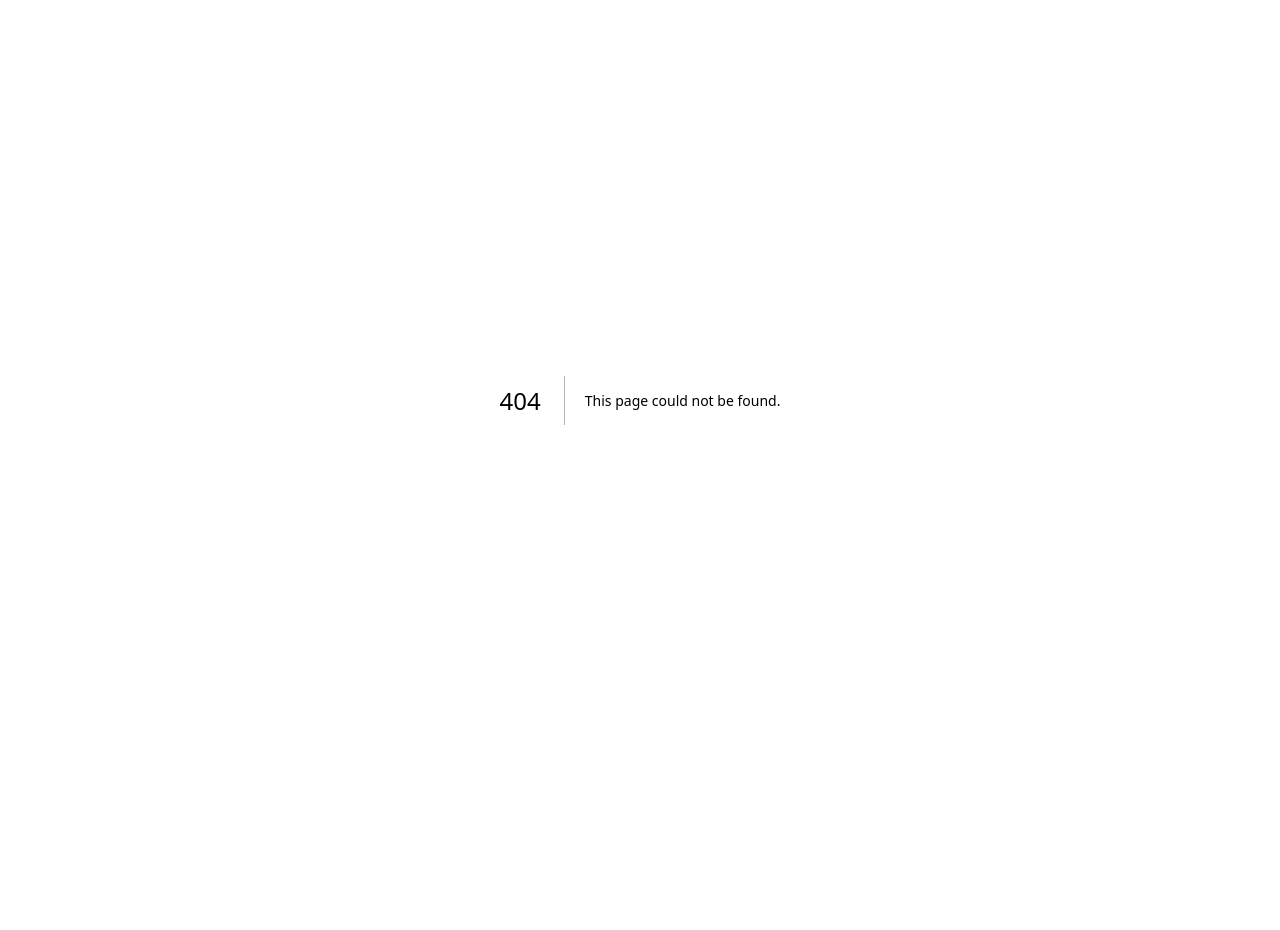
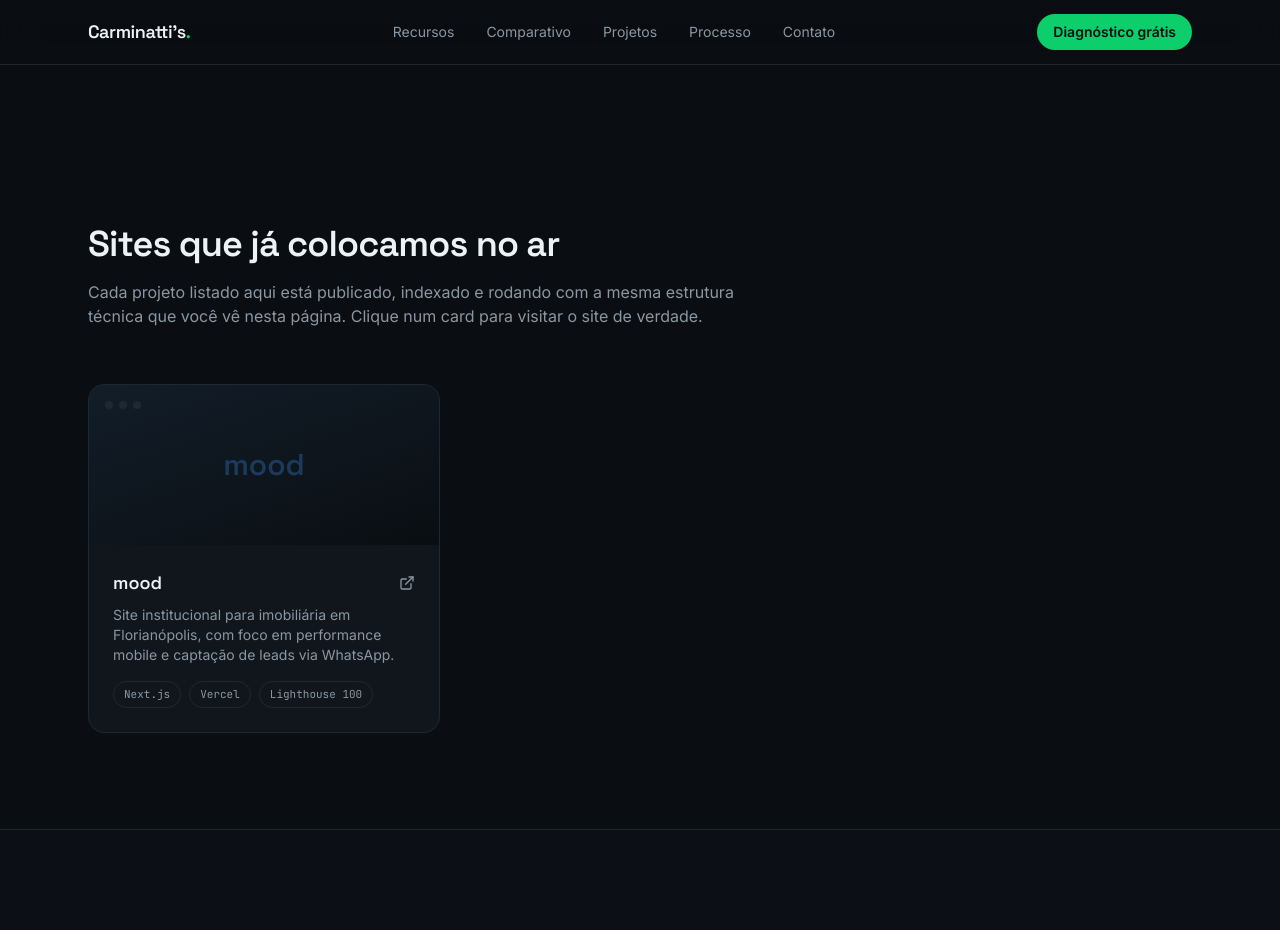
Before and after one commit to Joao-Carminatti/carminattis-website, a Next.js app: page /projetos in a window 1280 px wide. Before the commit this address had no page. Shown: the top 930 px of the page. Before the commit the page ends 800 px from the top, so only its background shows below. Built offline with nearby package versions, Linux system fonts and the light colour scheme.

Commit message:
Adiciona página de projetos e depoimentos, move Header/Footer para o layout

```diff
--- a/app/layout.tsx
+++ b/app/layout.tsx
@@ -1,6 +1,8 @@
 import type { Metadata, Viewport } from "next";
 import { Space_Grotesk, Inter, JetBrains_Mono } from "next/font/google";
 import "./globals.css";
+import Header from "@/components/Header";
+import Footer from "@/components/Footer";
 import { SITE_DESCRIPTION, SITE_NAME, SITE_URL } from "@/lib/constants";
 
 const spaceGrotesk = Space_Grotesk({
@@ -100,7 +102,9 @@ export default function RootLayout({
         >
           Pular para o conteúdo principal
         </a>
+        <Header />
         {children}
+        <Footer />
         <script
           type="application/ld+json"
           dangerouslySetInnerHTML={{ __html: JSON.stringify(jsonLd) }}
--- a/app/page.tsx
+++ b/app/page.tsx
@@ -1,7 +1,5 @@
 import dynamic from "next/dynamic";
-import Header from "@/components/Header";
 import Hero from "@/components/Hero";
-import Footer from "@/components/Footer";
 
 // Seções abaixo da dobra são isoladas em chunks separados: reduzem o bundle
 // inicial sem perder SEO, pois next/dynamic ainda renderiza no servidor
@@ -23,15 +21,11 @@ function SectionSkeleton() {
 
 export default function Home() {
   return (
-    <>
-      <Header />
     <main id="conteudo-principal">
       <Hero />
       <Features />
       <PerformanceComparator />
       <DeliveryTimeline />
     </main>
-      <Footer />
-    </>
   );
 }
--- /dev/null
+++ b/app/projetos/page.tsx
@@ -0,0 +1,18 @@
+import type { Metadata } from "next";
+import PortfolioGrid from "@/components/PortfolioGrid";
+import Testimonials from "@/components/Testimonials";
+
+export const metadata: Metadata = {
+  title: "Projetos e depoimentos",
+  description:
+    "Veja os sites que a Carminatti's Web Agency já colocou no ar para imobiliárias, e o que os clientes dizem sobre a estrutura.",
+};
+
+export default function ProjetosPage() {
+  return (
+    <main id="conteudo-principal" className="pt-32">
+      <PortfolioGrid />
+      <Testimonials />
+    </main>
+  );
+}
--- a/components/Header.tsx
+++ b/components/Header.tsx
@@ -1,15 +1,21 @@
 "use client";
 
 import { useState } from "react";
+import Link from "next/link";
 import { motion } from "framer-motion";
 import { Menu, X } from "lucide-react";
 import { buildWhatsappLink, WHATSAPP_DEFAULT_MESSAGE } from "@/lib/constants";
 
+// Prefixo "/" nos anchors: como agora existe mais de uma página, um link
+// tipo "/#recursos" funciona tanto a partir da home quanto de /projetos —
+// o navegador carrega a home e rola até a seção. "#recursos" sozinho só
+// funcionaria se você já estivesse na home.
 const NAV_LINKS = [
-  { href: "#recursos", label: "Recursos" },
-  { href: "#comparativo", label: "Comparativo" },
-  { href: "#processo", label: "Processo" },
-  { href: "#contato", label: "Contato" },
+  { href: "/#recursos", label: "Recursos" },
+  { href: "/#comparativo", label: "Comparativo" },
+  { href: "/projetos", label: "Projetos" },
+  { href: "/#processo", label: "Processo" },
+  { href: "/#contato", label: "Contato" },
 ];
 
 export default function Header() {
@@ -23,23 +29,23 @@ export default function Header() {
       className="fixed inset-x-0 top-0 z-50 border-b border-line bg-ink/70 backdrop-blur-xl"
     >
       <div className="mx-auto flex h-16 max-w-6xl items-center justify-between px-6">
-        <a
-          href="#top"
-          aria-label="Carminatti's Web Agency, voltar ao topo"
+        <Link
+          href="/"
+          aria-label="Carminatti's Web Agency, ir para a página inicial"
           className="rounded-sm font-display text-lg font-semibold tracking-tight text-fg focus-visible:outline-none focus-visible:ring-2 focus-visible:ring-signal"
         >
           Carminatti&apos;s<span className="text-good">.</span>
-        </a>
+        </Link>
 
         <nav aria-label="Navegação principal" className="hidden items-center gap-8 md:flex">
           {NAV_LINKS.map((link) => (
-            <a
+            <Link
               key={link.href}
               href={link.href}
               className="rounded-sm text-sm text-muted transition-colors hover:text-fg focus-visible:outline-none focus-visible:ring-2 focus-visible:ring-signal"
             >
               {link.label}
-            </a>
+            </Link>
           ))}
         </nav>
 
@@ -72,13 +78,13 @@ export default function Header() {
           <ul className="flex flex-col gap-4">
             {NAV_LINKS.map((link) => (
               <li key={link.href}>
-                <a
+                <Link
                   href={link.href}
                   onClick={() => setOpen(false)}
                   className="block rounded-sm text-sm text-muted hover:text-fg focus-visible:outline-none focus-visible:ring-2 focus-visible:ring-signal"
                 >
                   {link.label}
-                </a>
+                </Link>
               </li>
             ))}
             <li>
--- /dev/null
+++ b/components/PortfolioGrid.tsx
@@ -0,0 +1,110 @@
+"use client";
+
+import { motion, type Variants } from "framer-motion";
+import { ExternalLink } from "lucide-react";
+import { PORTFOLIO_PROJECTS } from "@/lib/portfolio";
+
+const container: Variants = {
+  hidden: {},
+  show: { transition: { staggerChildren: 0.1 } },
+};
+
+const item: Variants = {
+  hidden: { opacity: 0, y: 16 },
+  show: {
+    opacity: 1,
+    y: 0,
+    transition: { duration: 0.5, ease: [0.16, 1, 0.3, 1] },
+  },
+};
+
+export default function PortfolioGrid() {
+  return (
+    <section aria-labelledby="portfolio-heading" className="py-24">
+      <div className="mx-auto max-w-6xl px-6">
+        <div className="max-w-2xl">
+          <h1
+            id="portfolio-heading"
+            className="font-display text-3xl font-semibold tracking-tight text-fg sm:text-4xl"
+          >
+            Sites que já colocamos no ar
+          </h1>
+          <p className="mt-4 text-muted">
+            Cada projeto listado aqui está publicado, indexado e rodando com
+            a mesma estrutura técnica que você vê nesta página. Clique num
+            card para visitar o site de verdade.
+          </p>
+        </div>
+
+        <motion.ul
+          variants={container}
+          initial="hidden"
+          whileInView="show"
+          viewport={{ once: true, margin: "-10% 0px" }}
+          className="mt-14 grid grid-cols-1 gap-6 sm:grid-cols-2 lg:grid-cols-3"
+        >
+          {PORTFOLIO_PROJECTS.map((project) => (
+            <motion.li key={project.slug} variants={item}>
+              <a
+                href={project.url}
+                target="_blank"
+                rel="noopener noreferrer"
+                aria-label={`Visitar o site do projeto ${project.name} (abre em nova aba)`}
+                className="group block overflow-hidden rounded-2xl border border-line bg-panel transition-colors hover:border-good focus-visible:outline-none focus-visible:ring-2 focus-visible:ring-signal"
+              >
+                {/* "Foto" do card — como não usamos imagem raster no site,
+                    representamos o site do cliente com um mockup de
+                    navegador tingido na cor da marca dele. */}
+                <div
+                  className="relative flex h-40 items-center justify-center overflow-hidden"
+                  style={{
+                    background: `linear-gradient(160deg, ${project.accentColor}33, var(--color-ink))`,
+                  }}
+                  aria-hidden="true"
+                >
+                  <div className="absolute left-4 top-4 flex items-center gap-1.5">
+                    <span className="h-2 w-2 rounded-full bg-line" />
+                    <span className="h-2 w-2 rounded-full bg-line" />
+                    <span className="h-2 w-2 rounded-full bg-line" />
+                  </div>
+                  <span
+                    className="font-display text-3xl font-semibold"
+                    style={{ color: project.accentColor }}
+                  >
+                    {project.name}
+                  </span>
+                </div>
+
+                <div className="p-6">
+                  <div className="flex items-center justify-between gap-3">
+                    <h2 className="font-display text-lg font-semibold text-fg">
+                      {project.name}
+                    </h2>
+                    <ExternalLink
+                      size={16}
+                      className="text-muted transition-colors group-hover:text-good"
+                      aria-hidden="true"
+                    />
+                  </div>
+                  <p className="mt-2 text-sm text-muted">
+                    {project.description}
+                  </p>
+                  <ul className="mt-4 flex flex-wrap gap-2">
+                    {project.tags.map((tag) => (
+                      <li
+                        key={tag}
+                        className="rounded-full border border-line px-2.5 py-1 font-mono text-[11px] text-muted"
+                      >
+                        {tag}
+                      </li>
+                    ))}
+                  </ul>
+                </div>
+              </a>
+            </motion.li>
+          ))}
+        </motion.ul>
+      </div>
+    </section>
+  );
+}
--- /dev/null
+++ b/components/Testimonials.tsx
@@ -0,0 +1,67 @@
+"use client";
+
+import { motion, type Variants } from "framer-motion";
+import { Quote } from "lucide-react";
+import { TESTIMONIALS } from "@/lib/portfolio";
+
+const item: Variants = {
+  hidden: { opacity: 0, y: 16 },
+  show: {
+    opacity: 1,
+    y: 0,
+    transition: { duration: 0.5, ease: [0.16, 1, 0.3, 1] },
+  },
+};
+
+export default function Testimonials() {
+  return (
+    <section
+      aria-labelledby="depoimentos-heading"
+      className="border-t border-line bg-panel/40 py-24"
+    >
+      <div className="mx-auto max-w-6xl px-6">
+        <div className="max-w-2xl">
+          <h2
+            id="depoimentos-heading"
+            className="font-display text-3xl font-semibold tracking-tight text-fg sm:text-4xl"
+          >
+            O que dizem os clientes
+          </h2>
+          <p className="mt-4 text-muted">
+            Depoimentos de quem já usa a estrutura no dia a dia da
+            imobiliária.
+          </p>
+        </div>
+
+        {TESTIMONIALS.length === 0 ? (
+          <div className="mt-14 rounded-2xl border border-dashed border-line p-10 text-center">
+            <p className="font-mono text-sm text-muted">
+              Em breve: depoimentos de clientes que já usam a estrutura.
+            </p>
+          </div>
+        ) : (
+          <ul className="mt-14 grid grid-cols-1 gap-6 sm:grid-cols-2">
+            {TESTIMONIALS.map((t, i) => (
+              <motion.li
+                key={`${t.author}-${i}`}
+                variants={item}
+                initial="hidden"
+                whileInView="show"
+                viewport={{ once: true, margin: "-10% 0px" }}
+                className="rounded-2xl border border-line bg-ink p-7"
+              >
+                <Quote size={20} className="text-good" aria-hidden="true" />
+                <blockquote className="mt-4 text-sm text-fg">
+                  &ldquo;{t.quote}&rdquo;
+                </blockquote>
+                <p className="mt-4 font-mono text-xs text-muted">
+                  {t.author} — {t.role}
+                </p>
+              </motion.li>
+            ))}
+          </ul>
+        )}
+      </div>
+    </section>
+  );
+}
--- /dev/null
+++ b/lib/portfolio.ts
@@ -0,0 +1,36 @@
+// lib/portfolio.ts
+
+export type PortfolioProject = {
+  slug: string;
+  name: string;
+  description: string;
+  url: string;
+  accentColor: string;
+  tags: string[];
+};
+
+// TODO: confirme a URL definitiva da mood e ajuste accentColor pra bater
+// exatamente com a identidade visual real do site dela antes de publicar.
+export const PORTFOLIO_PROJECTS: PortfolioProject[] = [
+  {
+    slug: "mood",
+    name: "mood",
+    description:
+      "Site institucional para imobiliária em Florianópolis, com foco em performance mobile e captação de leads via WhatsApp.",
+    url: "https://carminattis-boilerplate.vercel.app/",
+    accentColor: "#1B3A5C",
+    tags: ["Next.js", "Vercel", "Lighthouse 100"],
+  },
+];
+
+export type Testimonial = {
+  quote: string;
+  author: string;
+  role: string;
+};
+
+// Adicione depoimentos reais aqui, sempre com autorização explícita do
+// cliente. Formato: { quote: "...", author: "Nome", role: "Cargo, Empresa" }
+// Fica vazio de propósito — a seção mostra um estado "em breve" limpo
+// enquanto isso, em vez de depoimento fictício.
+export const TESTIMONIALS: Testimonial[] = [];
```
Lines whose indentation alone changed are shown as unchanged.
